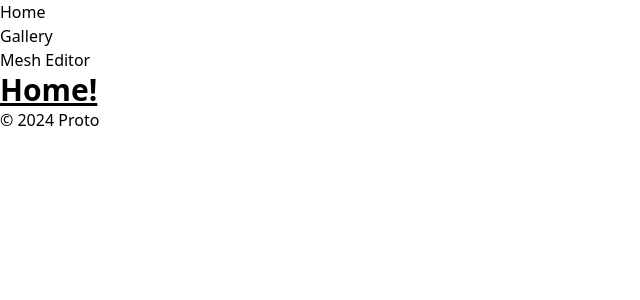
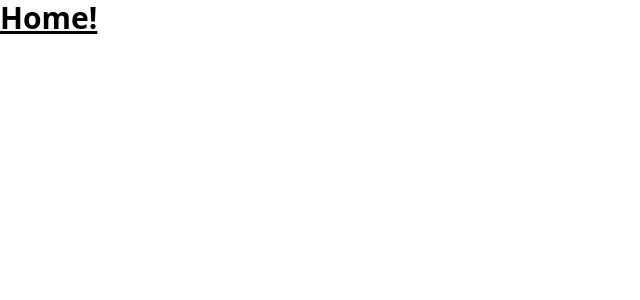
Before and after one commit to Vorkus/prototype, a React (Vite) app: page / in a window 1280 px wide. Shown: the top 300 px of the page, without its empty margins (0-640 px from the left). Built offline with nearby package versions, Linux system fonts and the light colour scheme.

Commit message:
Simplifying root

```diff
--- a/src/App.jsx
+++ b/src/App.jsx
@@ -1,18 +1,17 @@
-import BaseLayout from "./layouts/BaseLayout.jsx";
-import { Route, Routes } from "react-router-dom";
+import { HashRouter, Route, Routes } from "react-router-dom";
 import Home from "./pages/Home/Home.jsx";
 import Gallery from "./pages/Gallery/Gallery.jsx";
-import MeshEditor from "./pages/MeshEditor/MeshEditor.jsx";
+import Editor from "./pages/Editor/Editor.jsx";
 
 function App() {
   return (
-    <BaseLayout>
+    <HashRouter>
       <Routes>
         <Route path="/" element={<Home />} />
         <Route path="/gallery" element={<Gallery />} />
-        <Route path="/meshEditor" element={<MeshEditor />} />
+        <Route path="/editor" element={<Editor />} />
       </Routes>
-    </BaseLayout>
+    </HashRouter>
   );
 }
 
--- a/src/index.jsx
+++ b/src/index.jsx
@@ -1,13 +1,10 @@
-import { StrictMode } from 'react'
-import { createRoot } from 'react-dom/client'
-import { HashRouter } from 'react-router-dom';
-import App from './App.jsx'
-import './index.css'
+import { StrictMode } from "react";
+import { createRoot } from "react-dom/client";
+import "./index.css";
+import App from "./App.jsx";
 
-createRoot(document.getElementById('root')).render(
+createRoot(document.getElementById("root")).render(
   <StrictMode>
-      <HashRouter>
-          <App />
-      </HashRouter>
+    <App />
   </StrictMode>,
-)
+);
```
Also changed, not shown: src/pages/Editor/Editor.jsx (renamed from src/pages/MeshEditor/MeshEditor.jsx).
